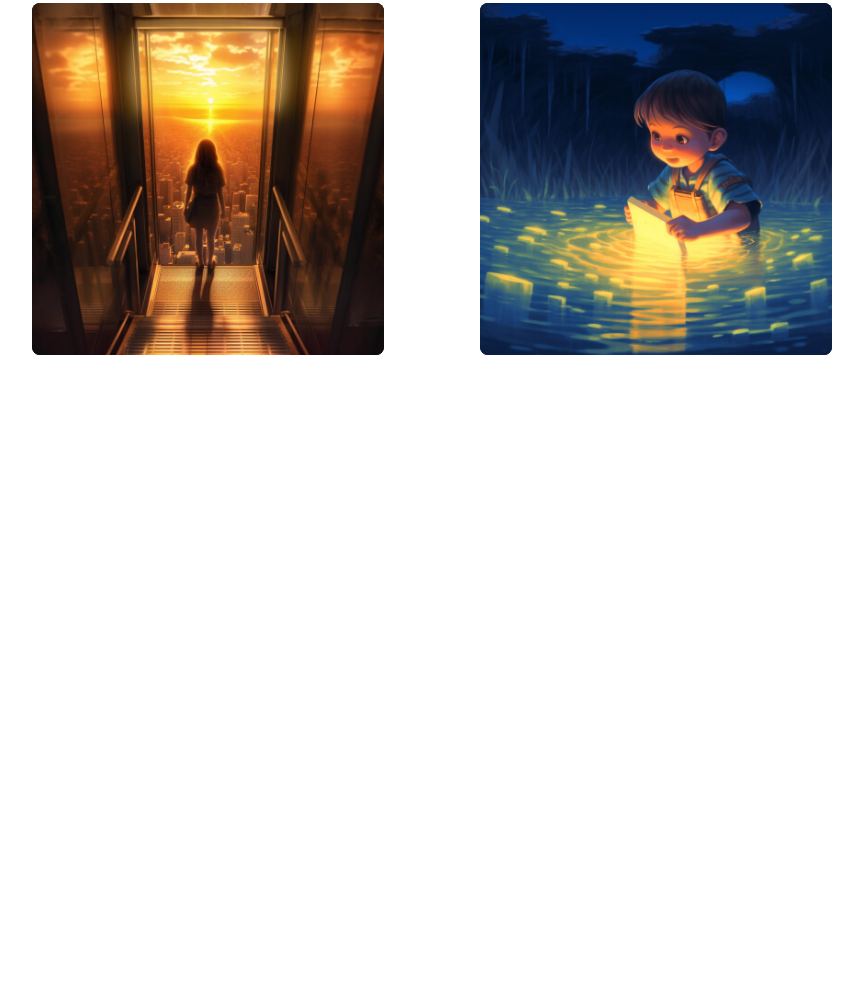
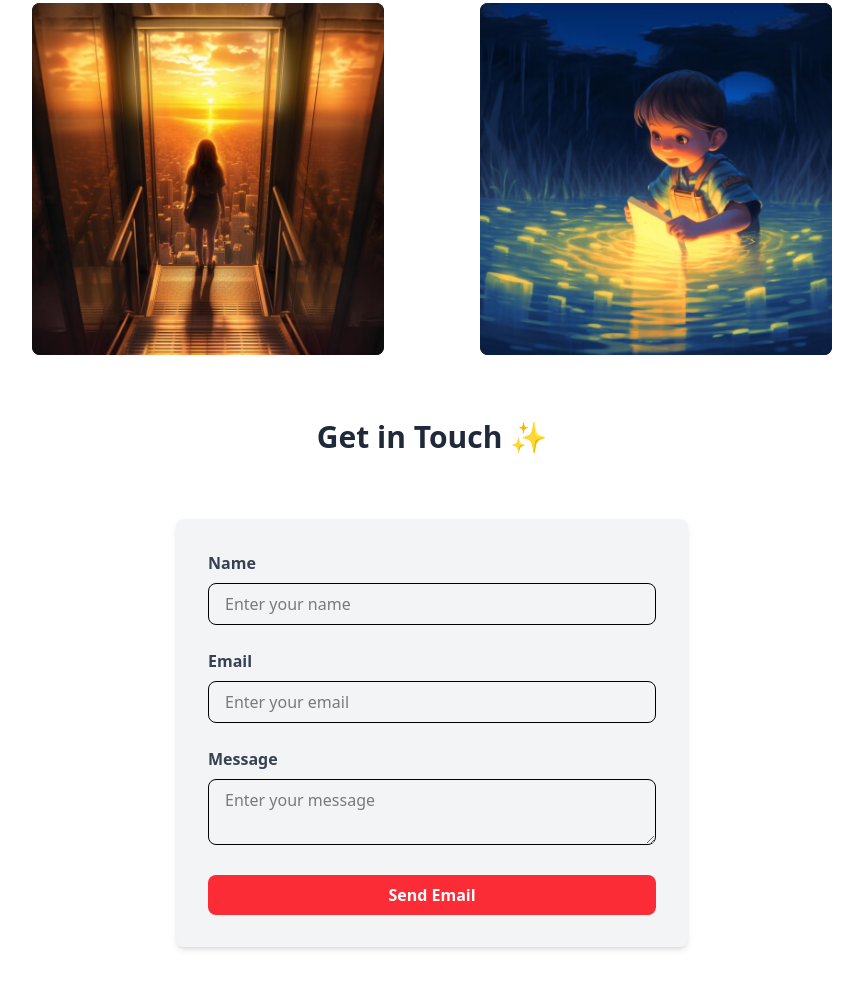
Before and after one commit to Mahmud-Alam/astro-artfolio-website, an Astro site: page / in a window 1280 px wide. Shown: the part 1562-2551 px from the top of the page, without its empty margins (208-1071 px from the left). Before the commit the page ends 1917 px from the top, so only its background shows below. Built offline with nearby package versions, Linux system fonts and the light colour scheme; Astro itself is replaced by a stand-in of ours.

Commit message:
update form and add into index.astro

```diff
--- a/src/components/Form.tsx
+++ b/src/components/Form.tsx
@@ -1,52 +1,117 @@
-import { useState } from "react"
+import { useState } from "react";
+import emailjs from "emailjs-com";
 
 export default function Form() {
-  const [name, setName] = useState("")
-  const [email, setEmail] = useState("")
-  const [message, setMessage] = useState("")
+  /*
+  const [formData, setFormData] = useState({
+    name: "",
+    email: "",
+    message: "",
+  });
+  const [isPopupVisible, setPopupVisible] = useState(false);
 
+  const handleChange = (
+    e: React.ChangeEvent<HTMLInputElement | HTMLTextAreaElement>
+  ) => {
+    setFormData({ ...formData, [e.target.name]: e.target.value });
+  };
+
+  const handleSubmit = (e: React.FormEvent) => {
+    e.preventDefault();
+
+    const btn = document.getElementById("button") as HTMLInputElement;
+    btn.value = "Sending...";
+
+    // Send the email using EmailJS
+    const serviceID = "";
+    const templateID = "";
+
+    emailjs
+      .sendForm(serviceID, templateID, e.target as HTMLFormElement)
+      .then(
+        () => {
+          btn.value = "Send Email";
+          setPopupVisible(true); // Show the popup on success
+          setFormData({ name: "",  message: "", email: "" }); // Reset form
+        },
+        (error) => {
+          btn.value = "Send Email";
+          console.error("Email sending error", error);
+        }
+      );
+  };
+*/
   return (
-    <div>
-      <h1 className="text-center text-xl">Get in touch ✨</h1>
+    <section id="contact" className="flex flex-col items-center pt-16 min-h-screen">
+      <h1 className="text-3xl font-bold text-gray-800 mb-16">Get in Touch ✨</h1>
       <form
-        className="flex flex-col items-center gap-12 py-24"
-        name="contact"
-        data-netlify="true"
+        id="form"
+        // onSubmit={handleSubmit}
+        className="w-full max-w-lg p-8 bg-gray-100 shadow-md rounded-lg"
       >
-        <input type="hidden" name="form-name" value="contact" />
-        <p>
-          <label htmlFor="name">Name</label> <br />
+        <div className="mb-6">
+          <label
+            htmlFor="name"
+            className="block text-gray-700 font-semibold mb-2"
+          >
+            Name
+          </label>
           <input
-            className="w-64 bg-gray-200 px-4 py-2"
             type="text"
             name="name"
+            id="name"
+            className="w-full px-4 py-2 border rounded-lg focus:ring-2 focus:ring-primary focus:outline-none"
+            placeholder="Enter your name"
             required
-            onChange={(e) => setName(e.target.value)}
+            // value={formData.name}
+            // onChange={handleChange}
           />
-        </p>
-        <p>
-          <label htmlFor="email">Email</label> <br />
+        </div>
+
+        <div className="mb-6">
+          <label
+            htmlFor="email"
+            className="block text-gray-700 font-semibold mb-2"
+          >
+            Email
+          </label>
           <input
-            type="email"
+            type="text"
             name="email"
-            className="w-64 bg-gray-200 px-4 py-2"
+            id="email"
+            className="w-full px-4 py-2 border rounded-lg focus:ring-2 focus:ring-primary focus:outline-none"
+            placeholder="Enter your email"
             required
-            onChange={(e) => setEmail(e.target.value)}
+            // value={formData.email}
+            // onChange={handleChange}
           />
-        </p>
-        <p>
-          <label htmlFor="message">Message</label> <br />
+        </div>
+
+        <div className="mb-6">
+          <label
+            htmlFor="message"
+            className="block text-gray-700 font-semibold mb-2"
+          >
+            Message
+          </label>
           <textarea
-            className="w-64 bg-gray-200 px-4 py-2"
             name="message"
+            id="message"
+            className="w-full px-4 py-2 border rounded-lg focus:ring-2 focus:ring-primary focus:outline-none"
+            placeholder="Enter your message"
             required
-            onChange={(e) => setMessage(e.target.value)}
+            // value={formData.message}
+            // onChange={handleChange}
           ></textarea>
-        </p>
-        <p className="rounded-md bg-primary px-4 py-2 font-bold text-white">
-          <input type="submit" value="Submit message" />
-        </p>
+        </div>
+
+        <input
+          type="submit"
+          id="button"
+          value="Send Email"
+          className="w-full bg-red-500 text-white font-bold py-2 px-4 rounded-lg hover:bg-red-700 transition-all"
+        />
       </form>
-    </div>
-  )
+    </section>
+  );
 }
--- a/src/pages/index.astro
+++ b/src/pages/index.astro
@@ -2,9 +2,11 @@
 import Layout from "../layouts/Layout.astro";
 import Intro from "../components/Intro.astro";
 import Gallery from "../components/Gallery.astro";
+import Form from "../components/Form";
 ---
 
 <Layout title="Digital Artist">
   <Intro/>
   <Gallery/>
+  <Form/>
 </Layout>
```
